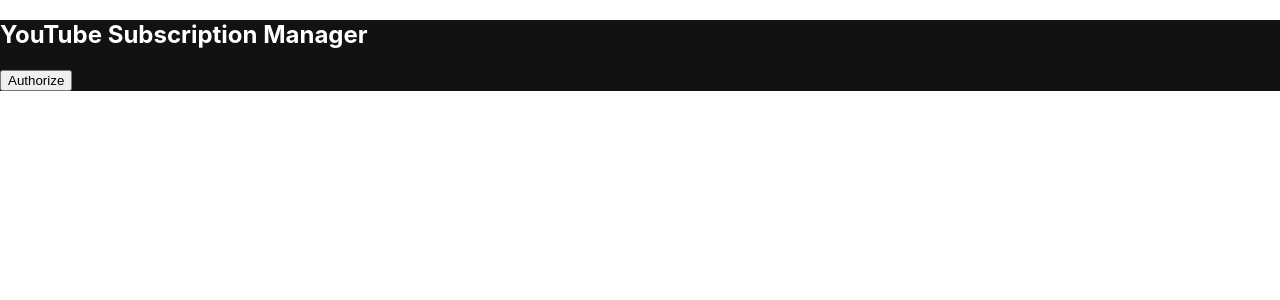
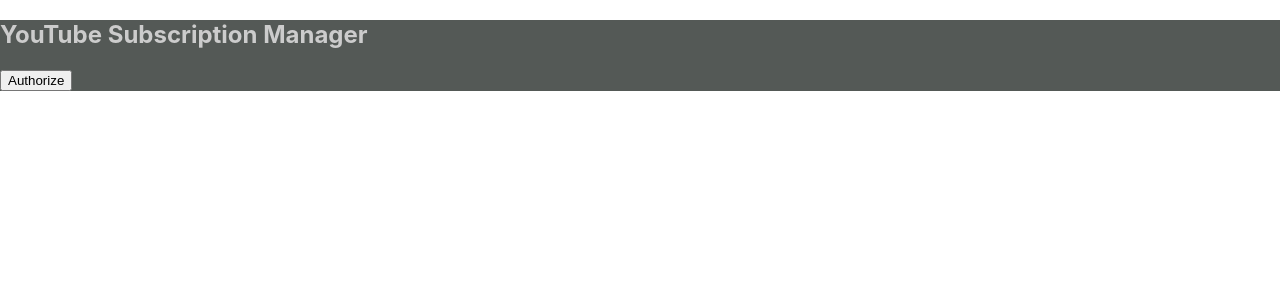
Before and after one commit to omairijaz/fluffy-broccoli, a React (Create React App) app: page / in a window 1280 px wide. Shown: the top 300 px of the page. Built offline with nearby package versions, Linux system fonts and the light colour scheme.

Commit message:
update view

```diff
--- a/src/App.css
+++ b/src/App.css
@@ -1,7 +1,7 @@
 .App {
   max-height: 50%;
   width: 100%;
-  background: #121212;
-  color: white;
-  list-style-type:none;
+  background: #545956;
+  color: #cccccc;
+  list-style-type: none;
 }
```
Also changed, not shown: public/manifest.json.
